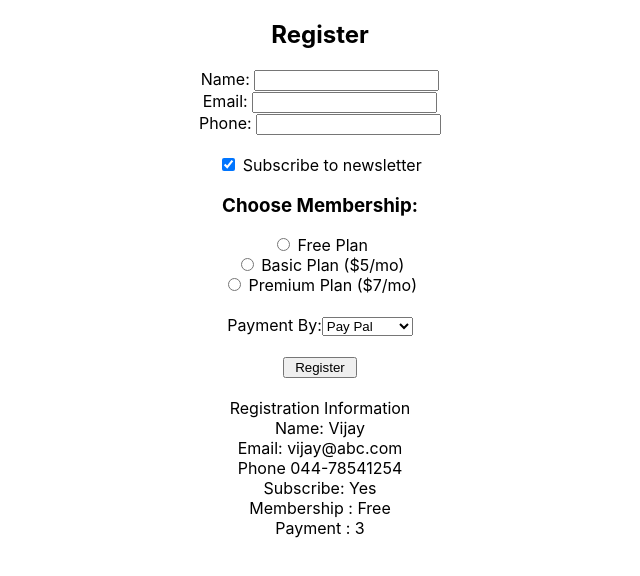
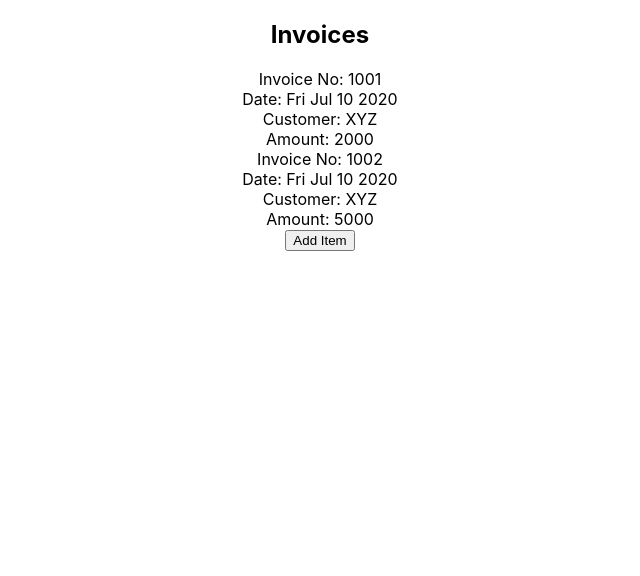
Before and after one commit to erkindunya/reactBasicsVijay, a React (Create React App) app: page / in a window 1280 px wide. Shown: the top 576 px of the page, without its empty margins (320-960 px from the left). Built offline with nearby package versions, Linux system fonts and the light colour scheme.

Commit message:
props design

```diff
--- a/src/App.tsx
+++ b/src/App.tsx
@@ -1,15 +1,29 @@
 import React from 'react';
 import logo from './logo.svg';
 import './App.css';
-import RenderDemo from "./RenderDemo"
+import { Invoices } from "./Invoices";
+import { InvoiceProvider } from "./InvoiceProvider";
 
-import { JSXDemo } from "./JSXDemo";
-import { Register } from "./Register";
 function App() {
+  let provider = new InvoiceProvider();
+
+  provider.addInvoice({
+    invno: 1001,
+    invdate: new Date(),
+    customer: "XYZ",
+    amount: 2000
+  });
+
+  provider.addInvoice({
+    invno: 1002,
+    invdate: new Date(),
+    customer: "XYZ",
+    amount: 5000
+  });
 
   return (
     <div className="App">
-      <Register />
+      <Invoices provider={provider} />
     </div>
   );
 }
--- /dev/null
+++ b/src/InvoiceProvider.ts
@@ -0,0 +1,23 @@
+import  { IInvoice } from "./common/IInvoice";
+
+export class InvoiceProvider {
+    private data : IInvoice[] = [];
+
+    constructor(init?: IInvoice[]) {
+        if(init) {
+            this.data = init;
+        }
+    }
+
+    public addInvoice(item : IInvoice) {
+        this.data.push(item);
+    }
+
+    public updateInvoice(item: IInvoice) {
+        //
+    }
+
+    public getInvoices() : IInvoice[] {
+        return this.data;
+    }
+}
--- /dev/null
+++ b/src/Invoices.tsx
@@ -0,0 +1,50 @@
+import React from "react";
+import { InvoiceProvider } from "./InvoiceProvider";
+import { IInvoice } from "./common/IInvoice";
+
+interface IInvoicesProps {
+    provider: InvoiceProvider;
+}
+
+export class Invoices extends React.Component<IInvoicesProps, any> {
+    constructor(props: IInvoicesProps) {
+        super(props);
+
+        this.state = {
+            data: []
+        };
+    }
+
+    public componentDidMount() {
+        this.setState({
+            data: this.props.provider.getInvoices()
+        });
+    }
+
+    public render(): JSX.Element {
+        return <div>
+            <h2>Invoices</h2>
+            {this.state.data.map((i: IInvoice) => <div key={i.invno}>
+                Invoice No: {i.invno} <br />
+                Date: {i.invdate.toDateString()} <br />
+                Customer: {i.customer} <br />
+                Amount:  {i.amount}
+            </div>)}
+
+            <input type="button" value="Add Item" onClick={() => {
+                this.props.provider.addInvoice({
+                    invno: 1003,
+                    invdate: new Date(),
+                    customer: "ABC",
+                    amount: 7541
+                });
+
+                this.setState({
+                    data: this.props.provider.getInvoices()
+                });
+
+            }} />
+
+        </div>;
+    }
+}
--- /dev/null
+++ b/src/common/IInvoice.ts
@@ -0,0 +1,6 @@
+export interface IInvoice {
+    invno: number;
+    invdate: Date;
+    customer: string;
+    amount: number;
+}
```
